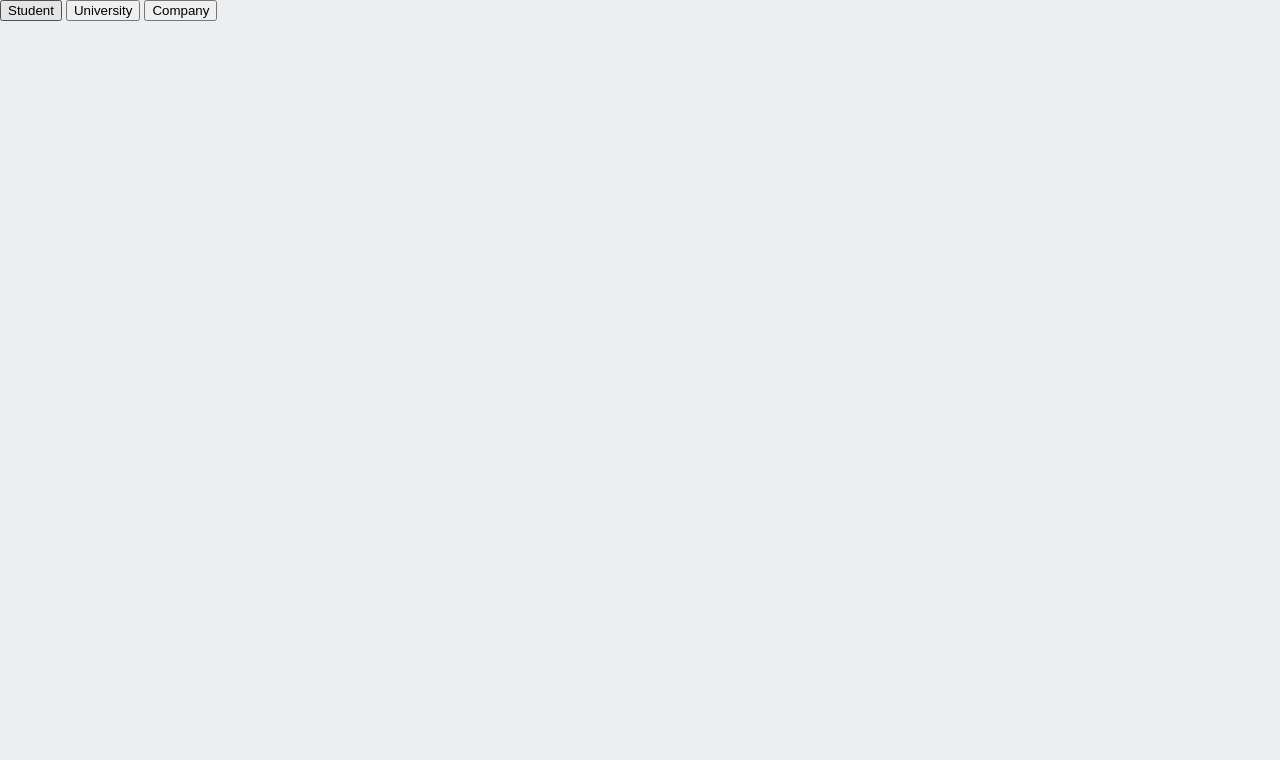
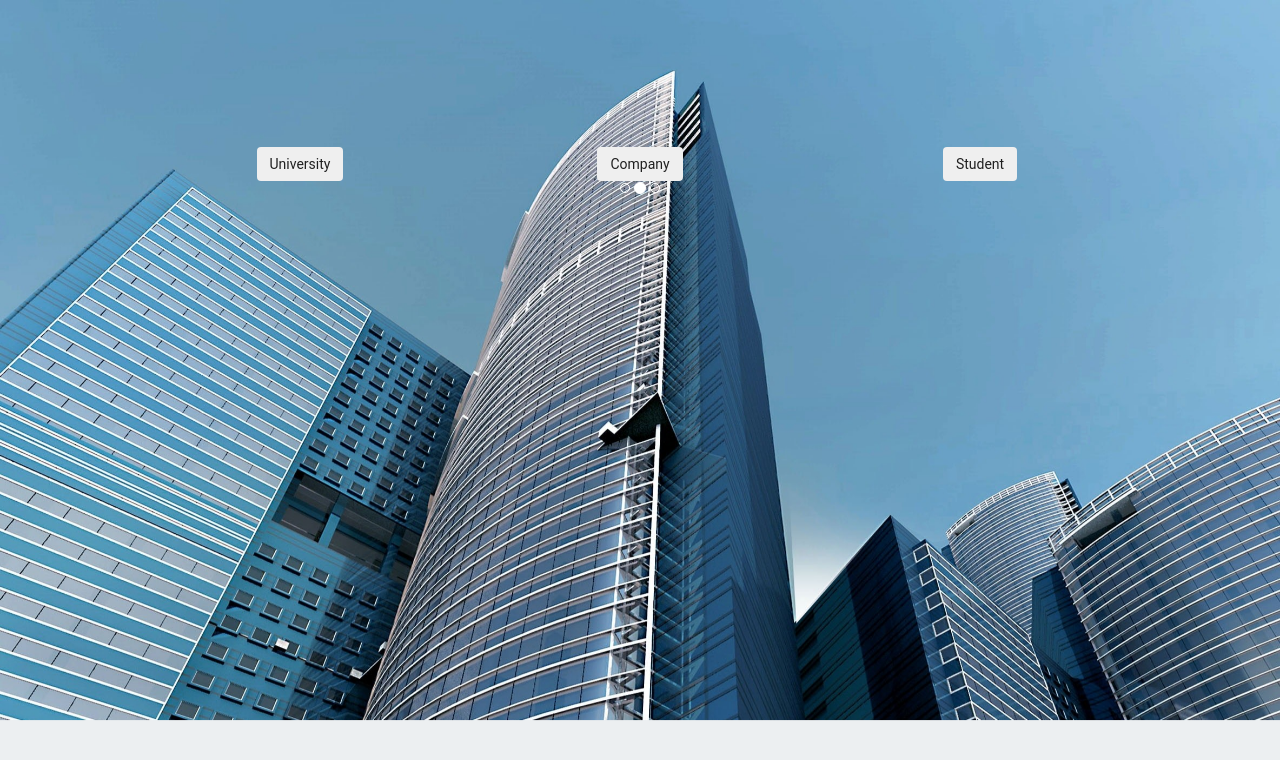
Before and after one commit to player1s/ISEED-new, a plain HTML site: page public/index.html in a window 1280 px wide. Drawn offline with nearby package versions, Linux system fonts and the light colour scheme.

Commit message:
imgs and carousel

```diff
--- /dev/null
+++ b/public/CSSFiles/Index.css
@@ -0,0 +1,15 @@
+.carousel { z-index: -99; } /* keeps this behind all content */
+.carousel .item {
+    position: fixed;
+    width: 100%; height: 100%;
+    -webkit-transition: opacity 1s;
+    -moz-transition: opacity 1s;
+    -ms-transition: opacity 1s;
+    -o-transition: opacity 1s;
+    transition: opacity 1s;
+
+}
+
+div {
+    background: rgba(76, 175, 80, 0) /* Green background with 30% opacity */
+}
--- a/public/index.html
+++ b/public/index.html
@@ -5,12 +5,18 @@
     <meta name="viewport" content="width=device-width, initial-scale=1">
     <title>Welcome to Firebase Hosting</title>
 
-
+    <link rel="stylesheet" href="https://maxcdn.bootstrapcdn.com/bootstrap/3.4.0/css/bootstrap.min.css">
+    <!-- jQuery library -->
+    <script src="https://ajax.googleapis.com/ajax/libs/jquery/3.4.1/jquery.min.js"></script>
+    <!-- Latest compiled JavaScript -->
+    <script src="https://maxcdn.bootstrapcdn.com/bootstrap/3.4.0/js/bootstrap.min.js"></script>
 
     <link rel="stylesheet" type="text/css" href="CSSFiles/styles.css">
+    <link rel="stylesheet" type="text/css" href="CSSFiles/Index.css">
 
   </head>
   <body>
+
   <!-- update the version number as needed -->
   <script src="https://www.gstatic.com/firebasejs/6.0.2/firebase-app.js"></script>
   <!-- include only the Firebase features as you need -->
@@ -20,8 +26,69 @@
   <script src="JavascriptFiles/app.js"></script>
 
 
-  <button id="btnStudent" class="btn btn-action">Student</button>
-  <button id="btnEducationalInstitute" class="btn btn-action">University</button>
-  <button id="btnCompany" class="btn btn-action">Company</button>
+  <div class="container" >
+    <div id="myCarousel" class="carousel slide" data-ride="carousel">
+
+
+
+      <!-- Indicators -->
+      <ol class="carousel-indicators">
+        <li data-target="#myCarousel" data-slide-to="0" class="active"></li>
+        <li data-target="#myCarousel" data-slide-to="1"></li>
+        <li data-target="#myCarousel" data-slide-to="2"></li>
+      </ol>
+
+      <!-- Wrapper for slides -->
+      <div class="carousel-inner">
+        <div class="item active">
+          <img src="Resources/teacherIndex.jpg" alt="Teacher" style="width:100%;">
+        </div>
+
+        <div class="item">
+          <img src="Resources/corporationIndex.jpg" alt="corporation" style="width:100%;">
+        </div>
+
+        <div class="item">
+          <img src="Resources/studentIndex.jpg" alt="Student" style="width:100%;">
+        </div>
+      </div>
+
+      <!-- Left and right controls
+      <a class="left carousel-control" href="#myCarousel" data-slide="prev">
+        <span class="glyphicon glyphicon-chevron-left"></span>
+        <span class="sr-only">Previous</span>
+      </a>
+      <a class="right carousel-control" href="#myCarousel" data-slide="next">
+        <span class="glyphicon glyphicon-chevron-right"></span>
+        <span class="sr-only">Next</span>
+      </a>
+      -->
+      <div class="jumbotron text-center">
+        <h1>Are you a...</h1>
+
+        <div class="container">
+          <div class="row">
+            <div class="col-sm-4">
+              <button id="btnEducationalInstitute" class="btn btn-action">University</button>
+            </div>
+            <div class="col-sm-4">
+              <button id="btnCompany" class="btn btn-action">Company</button>
+            </div>
+            <div class="col-sm-4">
+              <button id="btnStudent" class="btn btn-action">Student</button>
+            </div>
+          </div>
+        </div>
+      </div>
+
+    </div>
+
+
+
+  </div>
+
+
+
+
   </body>
 </html>
```
Also changed, not shown: public/Resources/corporationIndex.jpg (added), 2 other files.
